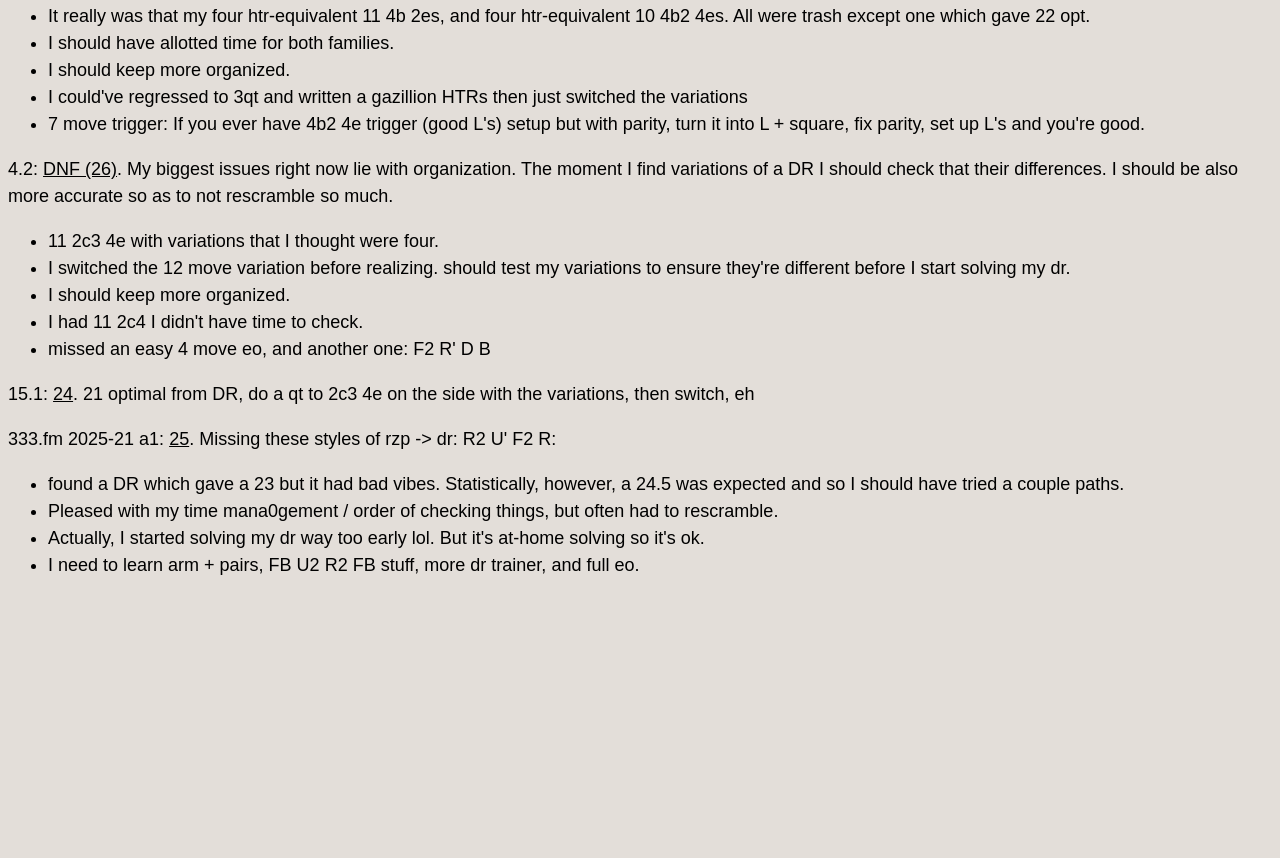
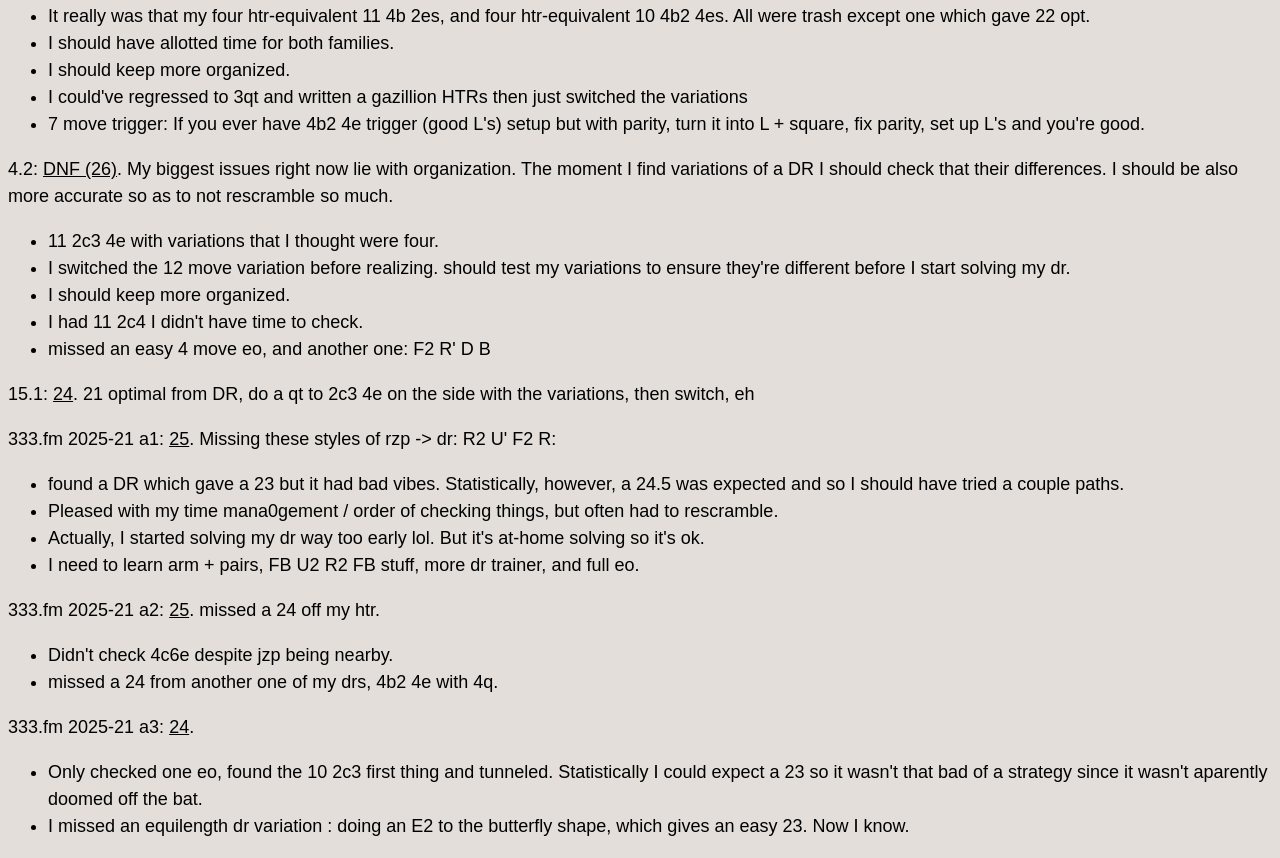
Before and after one commit to cosmic-bkyle/cosmic-bkyle.github.io, a plain HTML site: page fmc.html in a window 1280 px wide. Shown: the part 1801-2659 px from the top of the page. Before the commit the page ends 2398 px from the top, so only its background shows below. Drawn offline with Linux system fonts and the light colour scheme.

Commit message:
added attempt

```diff
--- a/fmc.html
+++ b/fmc.html
@@ -125,6 +125,19 @@
       <li>Actually, I started solving my dr way too early lol. But it's at-home solving so it's ok.</li>
       <li>I need to learn arm + pairs, FB U2 R2 FB stuff, more dr trainer, and full eo.</li>
     </ul>
+</p>
+<p>333.fm 2025-21 a2: <u>25</u>. missed a 24 off my htr.  <br>
+  <ul>
+      <li>Didn't check 4c6e despite jzp being nearby.</li>
+      <li>missed a 24 from another one of my drs, 4b2 4e with 4q.</li>
+    </ul>
+
+</p>
+<p>333.fm 2025-21 a3: <u>24</u>.<br>
+  <ul>
+      <li>Only checked one eo, found the 10 2c3 first thing and tunneled. Statistically I could expect a 23 so it wasn't that bad of a strategy since it wasn't aparently doomed off the bat.</li>
+      <li>I missed an equilength dr variation : doing an E2 to the butterfly shape, which gives an easy 23. Now I know.</li>
+    </ul>
 
 </p>
 
```
